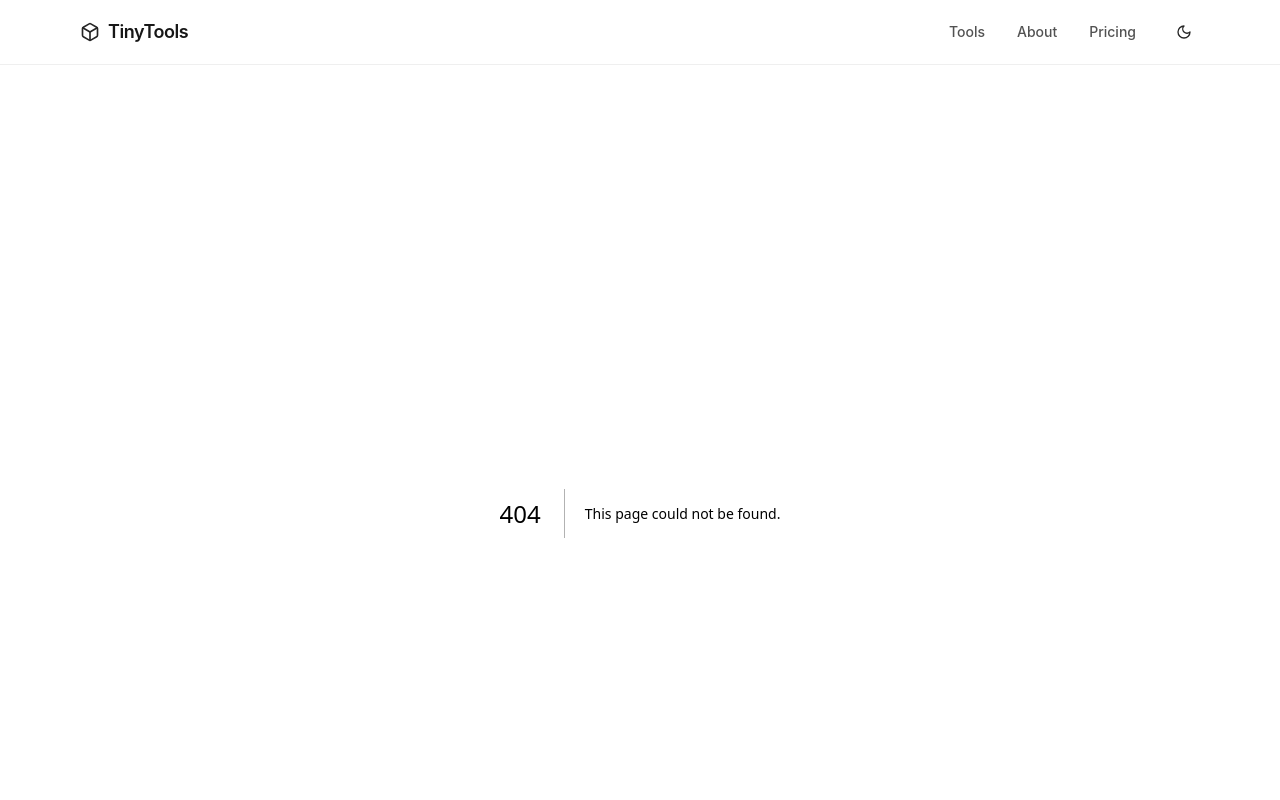
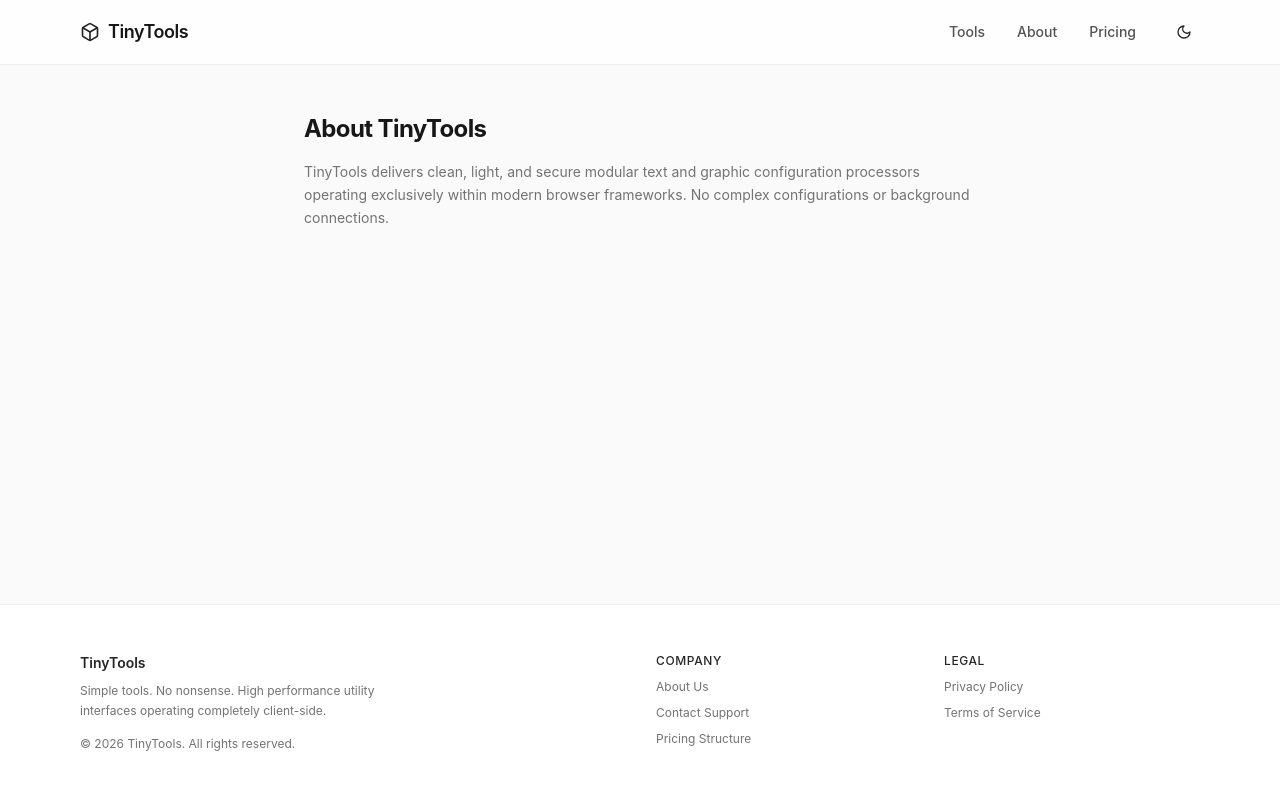
Before and after one commit to rummanjan901-cpu/tinytools, a Next.js app: page /about in a window 1280 px wide. Before the commit this address had no page. Shown: the top 800 px of the page. Built offline with nearby package versions, Linux system fonts and the light colour scheme.

Commit message:
Create page.tsx

```diff
--- /dev/null
+++ b/src/app/about/page.tsx
@@ -0,0 +1,10 @@
+export default function AboutPage() {
+  return (
+    <div className="max-w-2xl mx-auto space-y-4">
+      <h1 className="text-2xl font-bold tracking-tight text-neutral-900 dark:text-neutral-50">About TinyTools</h1>
+      <p className="text-sm text-neutral-500 dark:text-neutral-400 leading-relaxed">
+        TinyTools delivers clean, light, and secure modular text and graphic configuration processors operating exclusively within modern browser frameworks. No complex configurations or background connections.
+      </p>
+    </div>
+  );
+}
```
